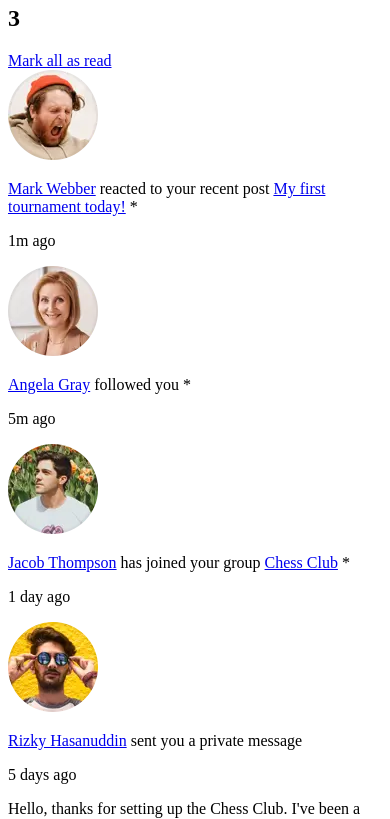
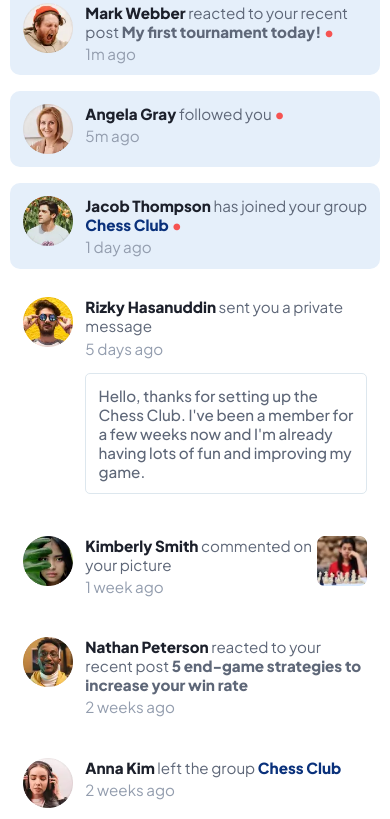
Before and after one commit to CharlieCastleWeb/Front-End-Mentor---Notifications-page, a plain HTML site: page index.html in a window 390 px wide. Shown: the part 75-894 px from the top of the page. Drawn offline with Linux system fonts and the light colour scheme.

Commit message:
Mobile layout and javascript functionality added

```diff
--- /dev/null
+++ b/SCSS/main.scss
@@ -0,0 +1,179 @@
+
+/* RESET */
+
+* {
+    margin: 0;
+    padding: 0;
+    box-sizing: border-box;
+}
+
+/* VARIABLES */
+
+/* Primary */
+$red: hsl(1, 90%, 64%);
+$blue: hsl(219, 85%, 26%);
+
+/* Neutral */
+$white: hsl(0, 0%, 100%);
+$very-light-grayish-blue: hsl(210, 60%, 98%);
+$light-grayish-blue-1: hsl(211, 68%, 94%);
+$light-grayish-blue-2: hsl(205, 33%, 90%);
+$grayish-blue: hsl(219, 14%, 63%);
+$dark-grayish-blue: hsl(219, 12%, 42%);
+$very-dark-blue: hsl(224, 21%, 14%);
+
+
+/* TYPOGRAPHY */
+
+@font-face {
+    font-family: PlusJakartaSans;
+    src: url(../../assets/fonts/PlusJakartaSans-VariableFont_wght.ttf);
+}
+
+body {
+    font-family: PlusJakartaSans, sans-serif;
+    font-size: 16px;
+}
+
+h1 {
+    font-size: 1.5rem;
+    font-variation-settings: "wght" 800;
+}
+
+a {
+    text-decoration: none;
+    font-variation-settings: "wght" 800;
+    cursor: pointer;
+}
+
+.notification p {
+    font-size: 0.95rem;
+    color: $dark-grayish-blue;
+}
+
+.notification-number {
+    color: $white;
+    font-size: 1.2rem;
+    text-align: center;
+}
+
+.mark-read-button {
+    color: $dark-grayish-blue;
+}
+
+.profile-name {
+    color: $very-dark-blue;
+}
+
+.post-text {
+    color: $dark-grayish-blue;
+}
+
+.group {
+    color: $blue;
+}
+
+.unseen-mark {
+    font-variation-settings: "wght" 800;
+    color: $red;
+}
+
+.time {
+    color: $grayish-blue !important;
+}
+
+.private-message {
+    font-variation-settings: "wght" 500;
+    font-size: 0.95rem;
+    color: $dark-grayish-blue;
+}
+
+.attribution {
+    font-size: 11px;
+    text-align: center;
+}
+
+.attribution a {
+    color: hsl(228, 45%, 44%);
+}
+
+/* LAYOUT */
+
+header,
+main {
+    width: 95%;
+    margin: 0 auto;
+}
+
+header {
+    margin-top: 1em;
+    display: flex;
+    align-items: baseline;
+}
+
+.notification-number {
+    background-color: $blue;
+    width: 40px;
+    margin-left: 0.3em;
+    padding: 0.2em 0em;
+    border-radius: 5px;
+}
+
+.mark-read-button {
+    display: block;
+    margin-left: auto;
+    align-self: center;
+}
+
+main {
+    margin-top: 1em;
+}
+
+.notification {
+    display: flex;
+    margin-top: 1em;
+    padding: 0.8em;
+    border-radius: 10px;
+}
+
+.unseen-notification {
+    background-color: $light-grayish-blue-1;
+}
+
+.profile-picture {
+    width: 50px;
+    height: 50px;
+    margin-right: 0.8em;
+}
+
+.time {
+    margin-top: 0.2em;
+}
+
+.private-message {
+    display: block;
+    border: 1px solid $light-grayish-blue-2;
+    padding: 0.8em;
+    margin-top: 1em;
+    border-radius: 5px;
+}
+
+.private-message:hover,
+.private-message:focus {
+    background-color: $light-grayish-blue-1;
+}
+
+.post-image {
+    display: block;
+    width: 50px;
+    height: 50px;
+    margin-left: auto;
+}
+
+footer {
+    margin-top: 2em;
+    margin-bottom: 1em;
+}
+
+
+/* MEDIA QUERIES */
--- a/index.html
+++ b/index.html
@@ -4,97 +4,137 @@
   <meta charset="UTF-8">
   <meta name="viewport" content="width=device-width, initial-scale=1.0"> <!-- displays site properly based on user's device -->
 
-  <link rel="icon" type="image/png" sizes="32x32" href="./images/favicon-32x32.png">
+  <link rel="icon" type="image/png" sizes="32x32" href="./assets/images/favicon-32x32.png">
 
-  <link rel="stylesheet" href="styles.css">
+  <link rel="stylesheet" href="./styles/css/main.css">
 
   <title>Frontend Mentor | Notifications page</title>
+
+  <style>
+
+  </style>
 
 </head>
 <body>
 
   <header>
     <h1>Notifications</h1>
-    <h2>3</h2>
-    <a href="#">Mark all as read</a>
+    <h2 class="notification-number">3</h2>
+    <a href="#" class="mark-read-button">Mark all as read</a>
   </header>
 
   <main>
 
     <div class="notification unseen-notification">
-      <img src="./assets/images/avatar-mark-webber.webp" alt="Mark Webber profile picture">
+      <img
+        src="./assets/images/avatar-mark-webber.webp"
+        alt="Mark Webber profile picture"
+        class="profile-picture"
+      >
       <div>
         <p>
-          <a href="#">Mark Webber</a> reacted to your recent post <a href="#" class="post-text">My first tournament today!</a>
-          <span class="unseen-mark">*</span>
+          <a href="#" class="profile-name">Mark Webber</a>
+          reacted to your recent post
+          <a href="#" class="post-text">My first tournament today!</a>
+          <span class="unseen-mark">•</span>
         </p>
         <p class="time">1m ago</p>
       </div>
     </div>
 
     <div class="notification unseen-notification">
-      <img src="./assets/images/avatar-angela-gray.webp" alt="Angela Gray profile picture">
+      <img
+        src="./assets/images/avatar-angela-gray.webp"
+        alt="Angela Gray profile picture"
+        class="profile-picture"
+      >
       <div>
         <p>
-          <a href="#">Angela Gray</a> followed you
-          <span class="unseen-mark">*</span>
+          <a href="#" class="profile-name">Angela Gray</a> followed you
+          <span class="unseen-mark">•</span>
         </p>
         <p class="time">5m ago</p>
       </div>
     </div>
 
     <div class="notification unseen-notification">
-      <img src="./assets/images/avatar-jacob-thompson.webp" alt="Jacob Thompson profile picture">
+      <img
+        src="./assets/images/avatar-jacob-thompson.webp"
+        alt="Jacob Thompson profile picture"
+        class="profile-picture"
+      >
       <div>
         <p>
-          <a href="#">Jacob Thompson</a> has joined your group <a href="#" class="group">Chess Club</a>
-          <span class="unseen-mark">*</span>
+          <a href="#" class="profile-name">Jacob Thompson</a> has joined your group <a href="#" class="group">Chess Club</a>
+          <span class="unseen-mark">•</span>
         </p>
         <p class="time">1 day ago</p>
       </div>
     </div>
 
     <div class="notification">
-      <img src="./assets/images/avatar-rizky-hasanuddin.webp" alt="Rizky Hasanuddin profile picture">
+      <img
+        src="./assets/images/avatar-rizky-hasanuddin.webp"
+        alt="Rizky Hasanuddin profile picture"
+        class="profile-picture"
+      >
       <div>
-        <p><a href="#">Rizky Hasanuddin</a> sent you a private message</p>
+        <p><a href="#" class="profile-name">Rizky Hasanuddin</a> sent you a private message</p>
         <p class="time">5 days ago</p>
-        <p class="private-message">
-          Hello, thanks for setting up the Chess Club. I've been a member for a few weeks now and I'm already having lots of fun and improving my game.
-        </p>
+        <a href="" class="private-message">
+          <p>
+            Hello, thanks for setting up the Chess Club. I've been a member for a few weeks now and I'm already having lots of fun and improving my game.
+          </p>
+        </a>
       </div>
     </div>
 
     <div class="notification">
-      <img src="./assets/images/avatar-kimberly-smith.webp" alt="Kimberly Smith profile picture">
+      <img
+        src="./assets/images/avatar-kimberly-smith.webp"
+        alt="Kimberly Smith profile picture"
+        class="profile-picture"
+      >
       <div>
-        <p><a href="#">Kimberly Smith</a> commented on your picture</p>
+        <p><a href="#" class="profile-name">Kimberly Smith</a> commented on your picture</p>
         <p class="time">1 week ago</p>
-        <img src="./assets/images/image-chess.webp" alt="Girl playing chess" class="post-image">
+      </div>
+      <a href="#" class="post-image">
+        <img
+            src="./assets/images/image-chess.webp"
+            alt="Girl playing chess"
+            class="post-image"
+          >
+      </a>
+    </div>
+
+    <div class="notification">
+      <img
+        src="./assets/images/avatar-nathan-peterson.webp"
+        alt="Nathan Peterson profile picture"
+        class="profile-picture"
+      >
+      <div>
+        <p>
+          <a href="#" class="profile-name">Nathan Peterson</a> reacted to your recent post
+          <a href="#" class="post-text">5 end-game strategies to increase your win rate</a>
+        </p>
+        <p class="time">2 weeks ago</p>
       </div>
     </div>
 
     <div class="notification">
-      <img src="./assets/images/avatar-nathan-peterson.webp" alt="Nathan Peterson profile picture">
+      <img
+        src="./assets/images/avatar-anna-kim.webp"
+        alt="Anna Kim profile picture"
+        class="profile-picture"
+      >
       <div>
         <p>
-          <a href="#">Nathan Peterson</a> reacted to your recent post
-          <a href="#" class="post-text">5 end-game strategies to increase your win rate</a>
-        </p>
-        <p class="time">2 weeks ago</p>
-        <img src="./assets/images/image-chess.webp" alt="Girl playing chess" class="post-image">
-      </div>
-    </div>
-
-    <div class="notification">
-      <img src="./assets/images/avatar-anna-kim.webp" alt="Anna Kim profile picture">
-      <div>
-        <p>
-          <a href="#">Anna Kim</a> left the group
+          <a href="#" class="profile-name">Anna Kim</a> left the group
           <a href="#" class="group">Chess Club</a>
         </p>
         <p class="time">2 weeks ago</p>
-        <img src="./assets/images/image-chess.webp" alt="Girl playing chess" class="post-image">
       </div>
     </div>
 
@@ -104,5 +144,7 @@
     Challenge by <a href="https://www.frontendmentor.io?ref=challenge" target="_blank">Frontend Mentor</a>.
     Coded by <a href="https://carloscastillo.dev/">Carlos Castillo</a>.
   </footer>
+
+  <script src="main.js"></script>
 </body>
 </html>
--- /dev/null
+++ b/main.js
@@ -0,0 +1,21 @@
+
+window.onload = function() {
+
+    const markReadBtn = document.querySelector(".mark-read-button");
+    const notificationNumber = document.querySelector(".notification-number");
+    const unreadNotifications = document.querySelectorAll(".unseen-notification");
+    const unseenMarks = document.querySelectorAll(".unseen-mark");
+
+
+    markReadBtn.addEventListener("click", function() {
+        notificationNumber.innerHTML = "0";
+        unreadNotifications.forEach(element => {
+            element.classList.remove("unseen-notification");
+        })
+        unseenMarks.forEach(element => {
+            element.remove();
+        })
+    });
+
+
+}
--- a/styles.css
+++ /dev/null
@@ -1,26 +0,0 @@
-
-/* RESET */
-
-
-
-/* VARIABLES */
-
-
-
-/* TYPOGRAPHY */
-
-
-
-/* LAYOUT */
-
-
-
-/* MEDIA QUERIES */
-
-
-
-
-
-
-.attribution { font-size: 11px; text-align: center; }
-.attribution a { color: hsl(228, 45%, 44%); }
```
Also changed, not shown: styles/css/main.css (added), 1 other file.
